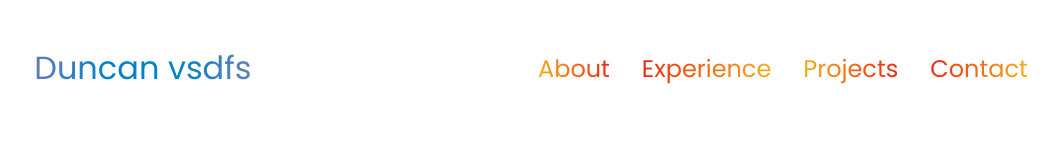
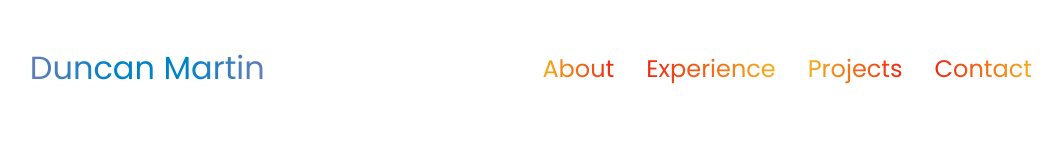
Before and after one commit to ognjensold/dmartin, a plain HTML site: page index.html in a window 1280 px wide. Shown: the top 160 px of the page, without its empty margins (109-1172 px from the left). Drawn offline with Linux system fonts and the light colour scheme.

Commit message:
Update index.html

```diff
--- a/index.html
+++ b/index.html
@@ -10,7 +10,7 @@
   </head>
   <body>
     <nav id="desktop-nav">
-      <div class="logo duncanname">Duncan vsdfs</div>
+      <div class="logo duncanname">Duncan Martin</div>
       <div>
         <ul class="nav-links">
           <li class="infopp"><a href="#about">About</a></li>
```
